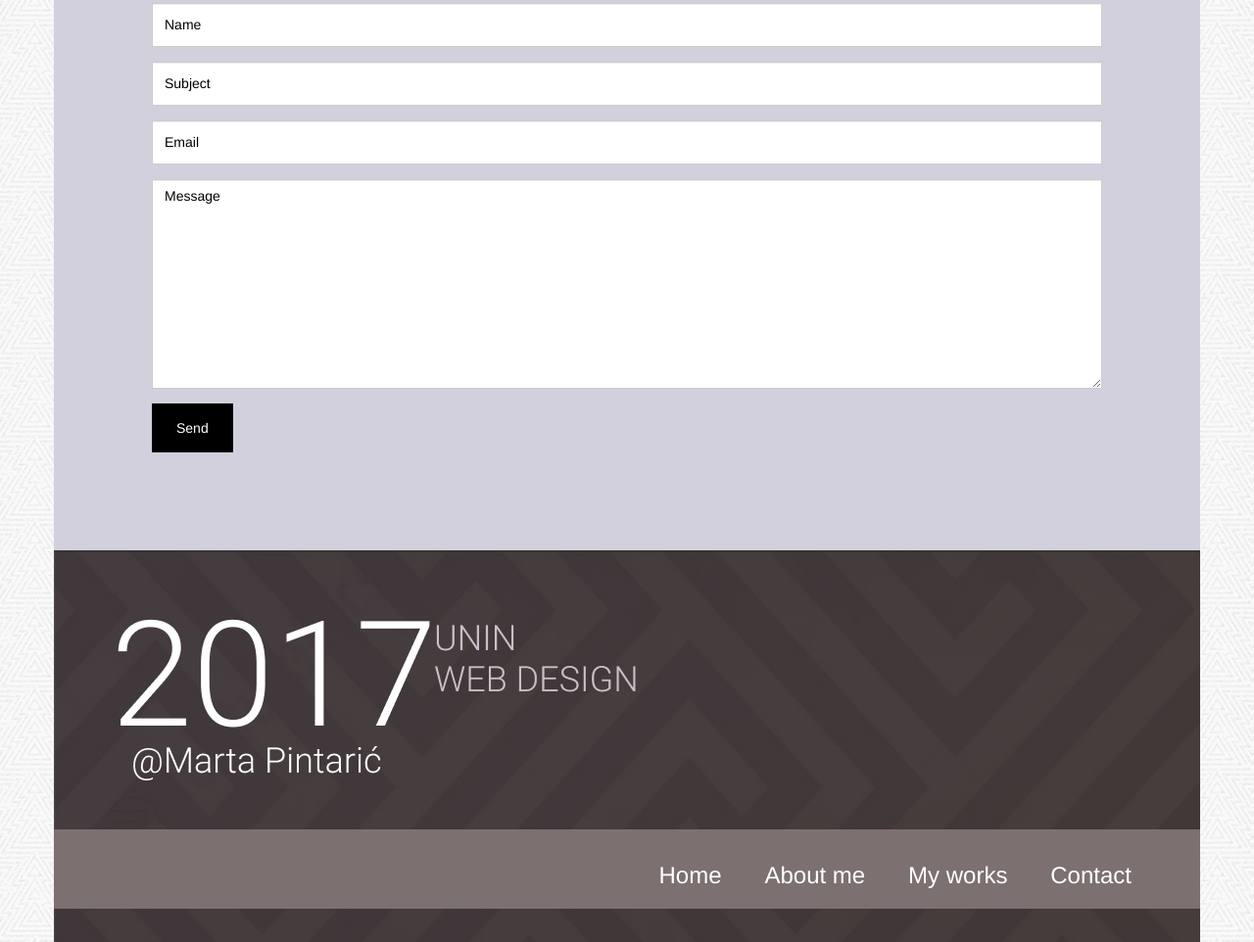
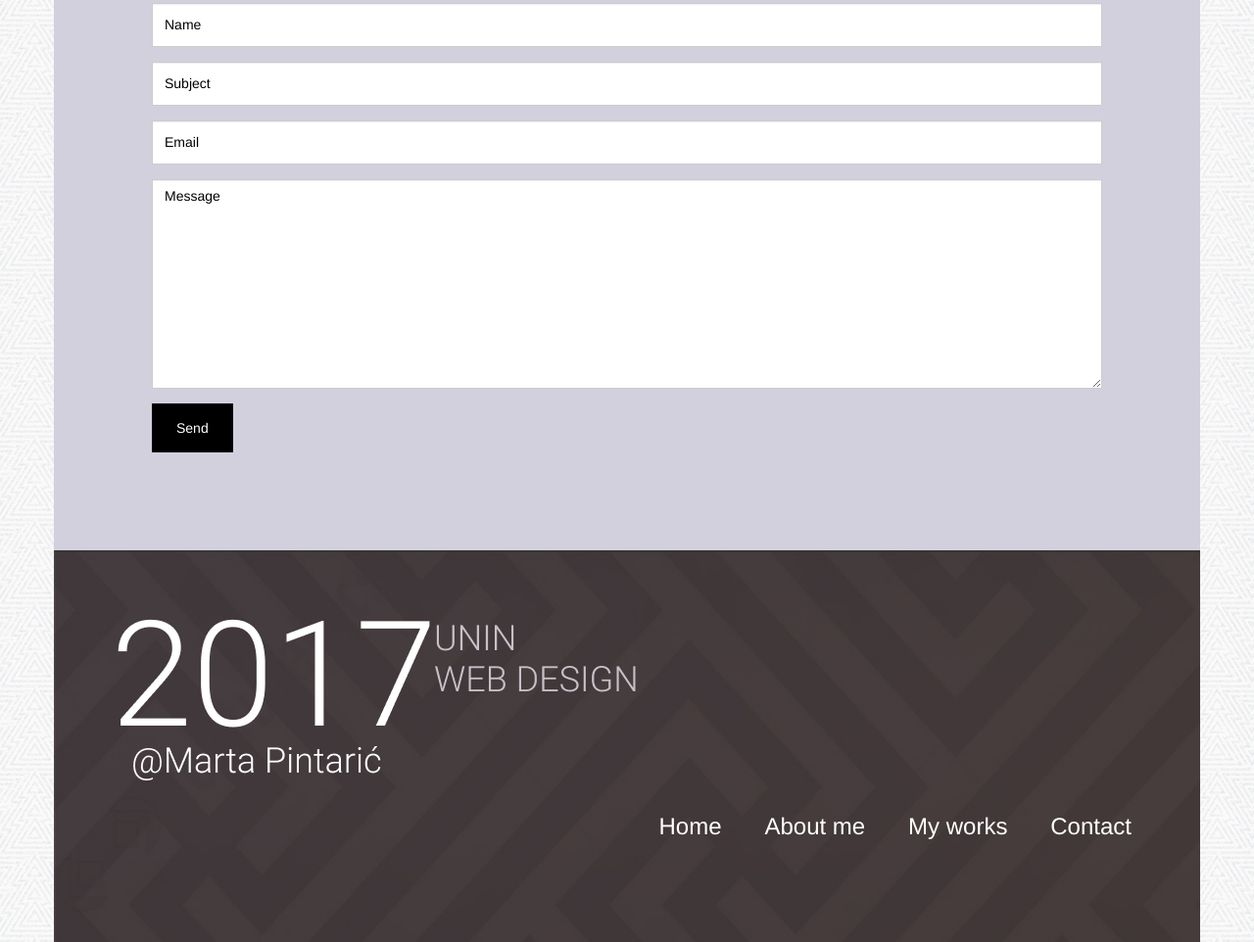
Before and after one commit to marpintaric/webstranica, a plain HTML site: page about_me.html in a window 1280 px wide. Shown: the part 2443-3405 px from the top of the page at 98% size. Drawn offline with nearby package versions, Linux system fonts and the light colour scheme; a web font is replaced by a local one.

Commit message:
Update about_me.html

```diff
--- a/about_me.html
+++ b/about_me.html
@@ -142,14 +142,14 @@
 				<div class="col-xs-12">
 				<img src="img/footer_title.png">
 				<div class="row">
-				<div class="pravokutnik">
+
 				<ul >
 					<li><a href="index.html">Home</a></li>
 					<li><a href="about_me.html">About me</a></li>
 					<li><a href="my_works.html">My works</a></li>
 					<li><a href="contact.html">Contact</a></li>
 				</ul>
-				</div>
+
 				</div>
 			</div>
 				</div>
```
